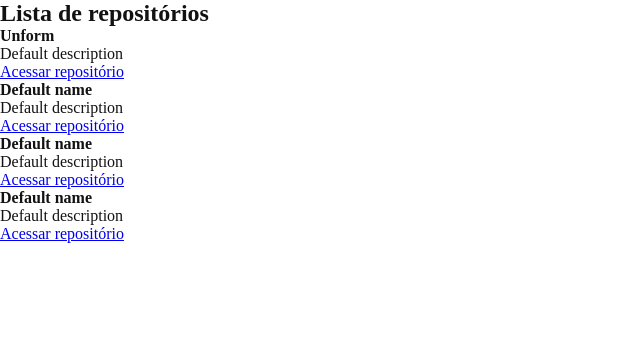
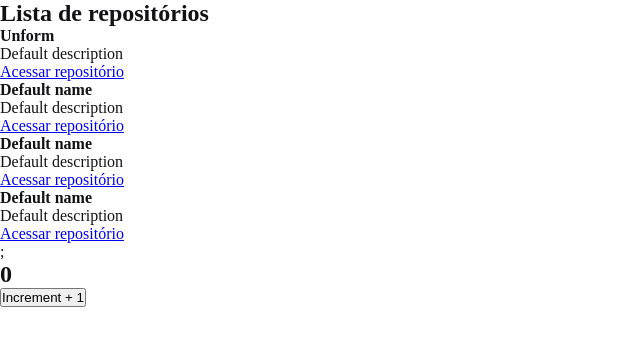
Before and after one commit to ottonSam/ignite-github-explorer, a React app: page / in a window 1280 px wide. Shown: the top 346 px of the page, without its empty margins (0-640 px from the left). Built offline with nearby package versions, Linux system fonts and the light colour scheme.

Commit message:
Counter component

```diff
--- a/package.json
+++ b/package.json
@@ -16,11 +16,13 @@
     "@babel/core": "^7.14.3",
     "@babel/preset-env": "^7.14.2",
     "@babel/preset-react": "^7.13.13",
+    "@pmmmwh/react-refresh-webpack-plugin": "^0.4.3",
     "babel-loader": "^8.2.2",
     "cross-env": "^7.0.3",
     "css-loader": "^5.2.5",
     "html-webpack-plugin": "^5.3.1",
     "node-sass": "^6.0.0",
+    "react-refresh": "^0.10.0",
     "sass-loader": "^11.1.1",
     "style-loader": "^2.0.0",
     "webpack": "^5.37.1",
--- a/src/App.jsx
+++ b/src/App.jsx
@@ -1,6 +1,12 @@
+import { Counter } from './components/Counter';
 import { RepositoryList } from './components/RepositoryList';
 import './styles/global.scss';
 
 export function App() {
-  return <RepositoryList />;
+  return (
+    <>
+      <RepositoryList />;
+      <Counter />
+    </>
+  )
 }
--- /dev/null
+++ b/src/components/Counter.jsx
@@ -0,0 +1,18 @@
+import {useState} from 'react';
+
+export function Counter() {
+  const [counter, setCounter] = useState(0);
+
+  function increment() {
+    setCounter(counter + 1);
+  }
+
+  return (
+    <div>
+      <h2>{counter}</h2>
+      <button type="button" onClick={increment}>
+        Increment + 1
+      </button>
+    </div>
+  )
+}
```
Also changed, not shown: 1 other file (tests, documents, lock files or other folders).
